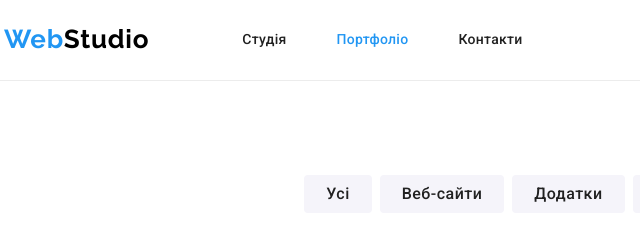
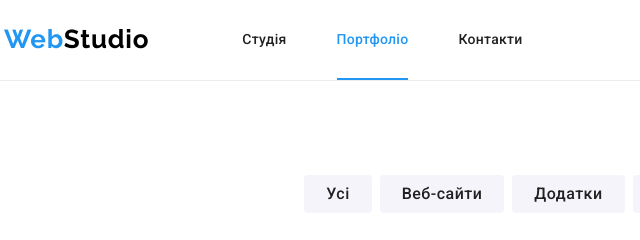
Before and after one commit to ZakharTsarapov/goit-markup-hw-05, a plain HTML site: page portfolio.html in a window 1280 px wide. Shown: the top 240 px of the page, 51-691 px from the left. Drawn offline with nearby package versions, Linux system fonts and the light colour scheme.

Commit message:
Update styles.css

```diff
--- a/css/styles.css
+++ b/css/styles.css
@@ -161,12 +161,29 @@ h5 {
 
 
 .head-text {
+    display: block;
     color: var(--primary-text-color);
     padding: 32px 0;
     transition-property: color;
     transition-duration: 250ms;
     transition-timing-function: cubic-bezier(0.4, 0, 0.2, 1);
 }
+
+.nav-item {
+    position: relative;
+}
+
+.current:after {
+    position: absolute;
+    display: block;
+    left: 0%;
+    bottom: 0%;
+    content: '';
+    width: 100%;
+    height: 2px;
+    background-color: var(--accent-color);
+}
+
 
 
 .menu-nav .head-text.current {
```
